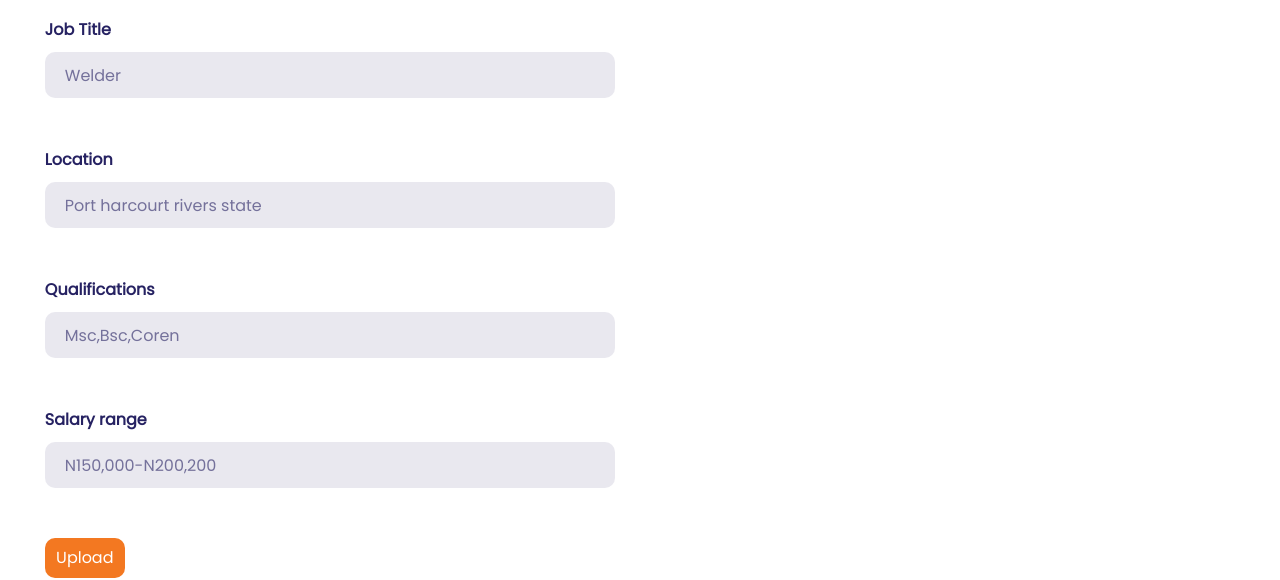
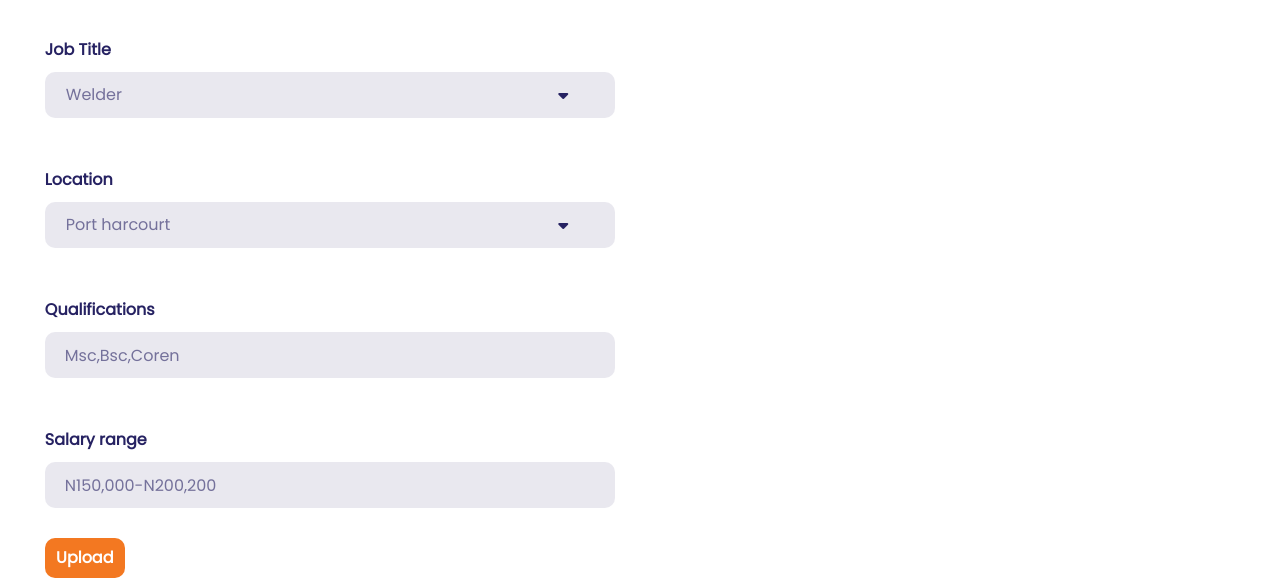
Before and after one commit to deerealOG/upload_job, a plain HTML site: page index.html in a window 1280 px wide. Shown: the part 230-810 px from the top of the page. Drawn offline with nearby package versions, Linux system fonts and the light colour scheme; no server answers.

Commit message:
dgdgdghd

```diff
--- a/index.html
+++ b/index.html
@@ -39,6 +39,7 @@
       integrity="sha384-EVSTQN3/azprG1Anm3QDgpJLIm9Nao0Yz1ztcQTwFspd3yD65VohhpuuCOmLASjC"
       crossorigin="anonymous"
     />
+    <link rel="stylesheet" href="https://cdnjs.cloudflare.com/ajax/libs/font-awesome/6.0.0/css/all.min.css" integrity="sha512-9usAa10IRO0HhonpyAIVpjrylPvoDwiPUiKdWk5t3PyolY1cOd4DSE0Ga+ri4AuTroPR5aQvXU9xC6qOPnzFeg==" crossorigin="anonymous" referrerpolicy="no-referrer" />
     <link
       rel="stylesheet"
       href="https://cdnjs.cloudflare.com/ajax/libs/font-awesome/6.1.1/css/all.min.css"
@@ -135,14 +136,23 @@
       </div>
       <div id="name">Upload Job</div>
       <form id="container">
-        <span class="title">
-          <label for="jobTitle">Job Title</label>
-          <input type="text" placeholder="Welder" />
+        <span class="title" id="jobtitle">
+          <label for="location">Job Title</label>
+          <select name="jobtitle" id="jobtitle" >
+            <option value="port-harcourt">Welder</option>
+            <option value="port-harcourt">Electrician</option>
+            <option value="port-harcourt">Mechanic</option>
+          </select><i id= "jobtitle" class="fa-solid fa-sort-down"></i>
+
         </span>
+        <span class="title" id="location">
+          <label for="location">Location</label>
+          <select name="location" id="location" >
+            <option value="port-harcourt">Port harcourt</option>
+            <option value="port-harcourt">Lagos</option>
+            <option value="port-harcourt">Abuja</option>
+          </select><i id= "location" class="fa-solid fa-sort-down"></i>
 
-        <span class="title">
-          <label for="location">Location</label>
-          <input type="text" placeholder="Port harcourt rivers state" />
         </span>
 
         <span class="title">
@@ -376,6 +386,8 @@
       integrity="sha384-MrcW6ZMFYlzcLA8Nl+NtUVF0sA7MsXsP1UyJoMp4YLEuNSfAP+JcXn/tWtIaxVXM"
       crossorigin="anonymous"
     ></script>
+    <script src="https://kit.fontawesome.com/123793bde3.js" crossorigin="anonymous"></script>
+
     <script src="https://code.iconify.design/2/2.2.1/iconify.min.js"></script>
     <script src="https://cdnjs.cloudflare.com/ajax/libs/gsap/3.10.4/gsap.min.js"></script>
     <script src="https://cdnjs.cloudflare.com/ajax/libs/gsap/3.10.4/ScrollTrigger.min.js"></script>
--- a/style.css
+++ b/style.css
@@ -308,12 +308,13 @@ main {
 }
 #container {
   position: relative;
-  top: 200px;
+  top: 160px;
   display: flex;
   flex-direction: column;
   gap: 50px;
   padding: 0px 2%;
 }
+
 #container .title {
   display: flex;
   flex-direction: column;
@@ -324,6 +325,80 @@ main {
   font-size: 1rem;
   line-height: 150%;
   color: #262262;
+  position: relative;
+  top: 20px;
+}
+#jobtitle {
+  position: absolute;
+  left: 0;
+}
+#jobtitle select {
+  display: flex;
+  flex-direction: row;
+  justify-content: space-between;
+  align-items: center;
+  padding: 10px 20px;
+  gap: 10px;
+  background: rgba(38, 34, 98, 0.1);
+  border-radius: 10px;
+  border: transparent;
+  height: 46px;
+  width: 100%;
+  position: relative;
+  top: 0px;
+  -webkit-appearance: none;
+  -moz-appearance: none;
+  text-indent: 1px;
+  text-overflow: "";
+  font-family: "Poppins";
+  font-style: normal;
+  font-weight: 300;
+  font-size: 1rem;
+  line-height: 150%;
+  color: rgba(38, 34, 98, 0.6);
+}
+#jobtitle select:focus {
+  outline: solid 2px #f37821;
+}
+#jobtitle i {
+  position: absolute;
+  left: 90%;
+}
+#location {
+  position: absolute;
+  left: 0;
+}
+#location select {
+  display: flex;
+  flex-direction: row;
+  justify-content: space-between;
+  align-items: center;
+  padding: 10px 20px;
+  gap: 10px;
+  background: rgba(38, 34, 98, 0.1);
+  border-radius: 10px;
+  border: transparent;
+  height: 46px;
+  width: 100%;
+  position: relative;
+  top: 0px;
+  -webkit-appearance: none;
+  -moz-appearance: none;
+  text-indent: 1px;
+  text-overflow: "";
+  font-family: "Poppins";
+  font-style: normal;
+  font-weight: 300;
+  font-size: 1rem;
+  line-height: 150%;
+  color: rgba(38, 34, 98, 0.6);
+}
+#location select:focus {
+  outline: solid 2px #f37821;
+}
+#location i {
+  position: absolute;
+  left: 90%;
 }
 #container .title input {
   display: flex;
@@ -348,6 +423,16 @@ main {
   line-height: 150%;
   color: rgba(38, 34, 98, 0.6);
 }
+#location {
+  position: absolute;
+  top: 46px;
+  right: 10%;
+}
+#jobtitle {
+  position: absolute;
+  top: 46px;
+  right: 10%;
+}
 #container button {
   display: flex;
   flex-direction: row;
@@ -361,7 +446,7 @@ main {
   border-radius: 10px;
   font-family: "Poppins";
   font-style: normal;
-  font-weight: 500;
+  font-weight: 600;
   font-size: 1rem;
   line-height: 150%;
   color: #ffffff;
@@ -376,6 +461,7 @@ main {
   color: #f37821;
   position: relative;
   top: 260px;
+  left: 2vw;
 }
 #jobsContainer {
   display: flex;
@@ -387,6 +473,7 @@ main {
   position: relative;
   top: 280px;
   width: 600%;
+  left: 2vw;
 }
 
 #card {
```
